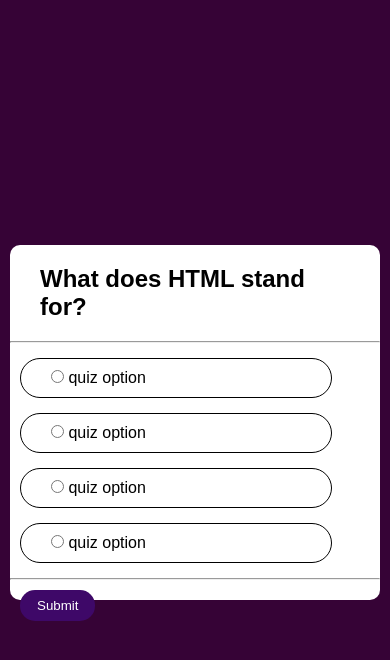
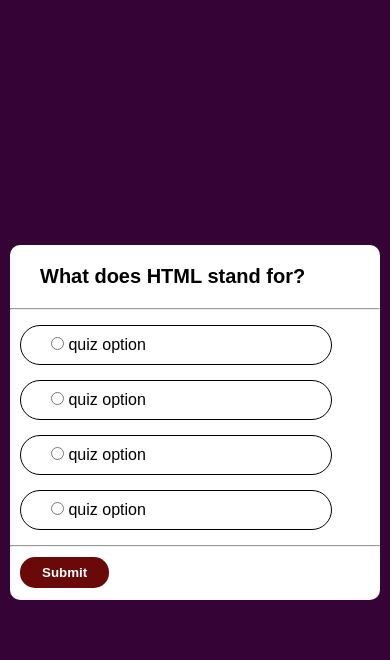
Before and after one commit to Rifat654/Quiz-Website, a plain HTML site: page index.html in a window 390 px wide. In both pictures the pointer is over the button "Submit". Drawn offline with Linux system fonts and the light colour scheme.

Commit message:
add css btn hover efect

```diff
--- a/style.css
+++ b/style.css
@@ -50,6 +50,13 @@
   background-color: rgb(62, 8, 104);
   border-radius: 15px;
   color: #fff;
+  transition: all 0.5s;
+}
+
+.btn:hover {
+  background-color: rgb(105, 9, 9);
+  font-weight: bold;
+  padding: 8px 22px;
 }
 
 /* ================= media screen ====================== */
@@ -59,6 +66,9 @@
     max-width: 100%;
     margin: 0px 10px;
   }
+  #question {
+    font-size: 20px;
+  }
 }
 @media screen and (max-width: 350px) {
   li {
```
